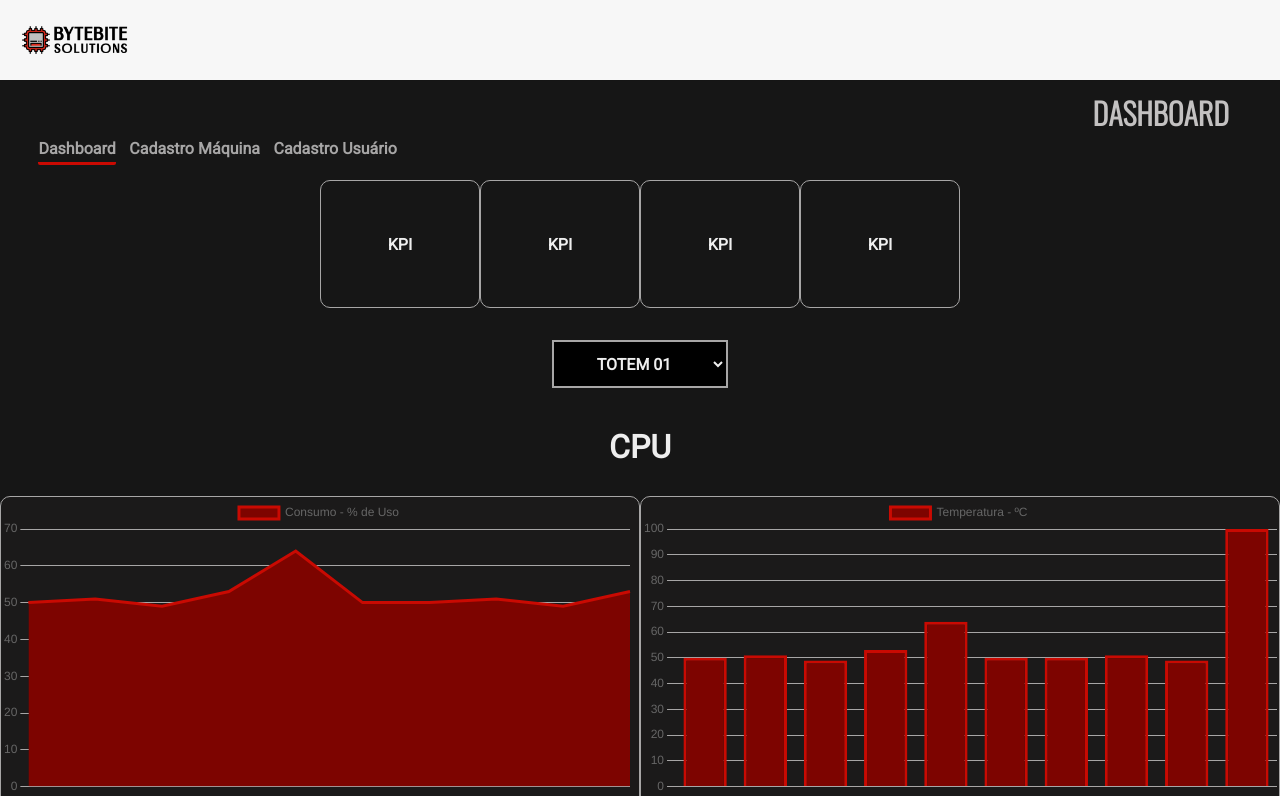
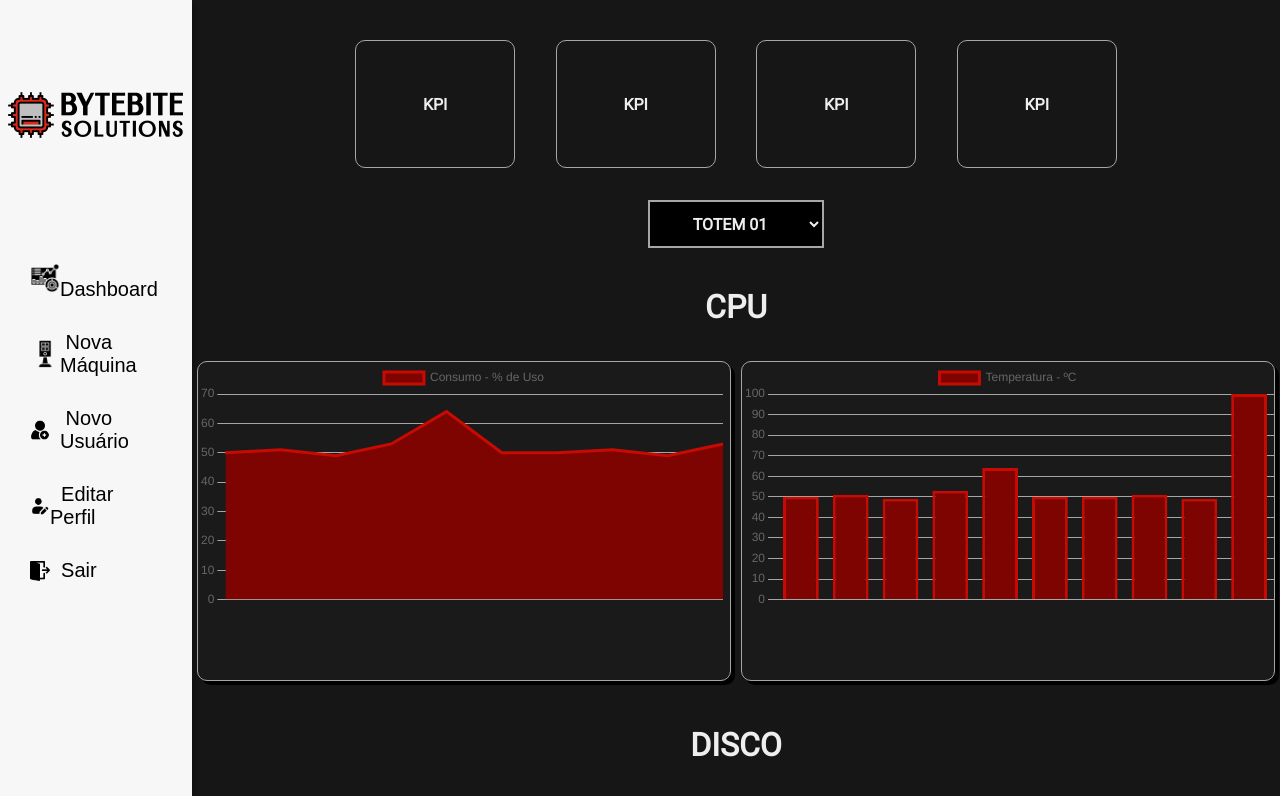
Before and after one commit to ByteBite-Brasil/ByteBite-Web-Application, a website: page site/public/dashboard/dashboard.html in a window 1280 px wide. Shown: the top 796 px of the page. Drawn offline with nearby package versions, Linux system fonts and the light colour scheme.

Commit message:
Adição sidebar e icons na Dashboard

```diff
--- a/site/public/dashboard/dashboard.css
+++ b/site/public/dashboard/dashboard.css
@@ -19,22 +19,64 @@ body {
     background-color: var(--background-color);
 }
 
+
+
+.side-menu {
+    position: fixed;
+    background: #f7f7f7;
+    width: 15vw;
+    min-height: 100vh;
+    display: flex;
+    flex-direction: column;
+    box-shadow: 4px 4px 4px 0 rgba(0, 0, 0, 0.2);
+    top: 0;
+
+
+}
+
+.side-menu .brand-nome {
+
+    height: 10vh;
+    display: flex;
+    align-items: center;
+    justify-content: center;
+    margin-bottom: 160px;
+
+}
+
+.side-menu li {
+    font-size: 20px;
+    padding: 15px 30px;
+    color: rgb(0, 0, 0);
+    align-items: center;
+    display: flex;
+
+}
+
+.side-menu li:hover {
+    background: #80808037;
+    color: black;
+}
+
+#pad_img {
+    margin-right: 10px;
+}
+
+/* */
+
 /*header + navbar */
-.menu-content {
-
-    /* background: linear-gradient(rgba(255, 255, 255, 0.1),rgba(255, 255, 255, 0.010),rgba(255, 255, 255, 0.01));
-    backdrop-filter: blur(3px); */
+/* .menu-content {
 
     background-color: #f7f7f7;
     position: fixed;
     top: 0;
-    left: 0;
     right: 0;
-    width: 100%;
-    height: 10%;
-    z-index: 99;
-    box-shadow: 0.3px 0.3px 0.3px rgba(25, 25, 25, 0.447);
+    width: 80vw;
+    height: 10vh;
+    box-shadow: 0.3px 0.3px 0.3px rgba(25, 25, 25, 0.447)
 }
+
+
 
 .menu-content {
     display: flex;
@@ -42,6 +84,14 @@ body {
     align-items: center;
     width: 100%;
     height: 10%;
+} */
+
+.container {
+    position: absolute;
+    right: 0;
+    width: 85%;
+    height: 226vh;
+    /* background: #5F818A; */
 }
 
 #logo {
@@ -50,8 +100,9 @@ body {
     align-items: center;
     display: flex;
 }
-.page--title{
-    font-family: 'Oswald',sans-serif;
+
+.page--title {
+    font-family: 'Oswald', sans-serif;
     font-size: 30px;
     text-transform: uppercase;
     width: 96%;
@@ -60,13 +111,14 @@ body {
 }
 
 /* titulo */
-#section_navbar{
-    font-family: 'Oswald',sans-serif;
+#section_navbar {
+    font-family: 'Oswald', sans-serif;
     margin-top: 90px;
-    width:100%;
+    width: 100%;
     height: 50px;
     color: var(--secundary-text);
 }
+
 /* navegação */
 .navigation--bar {
     display: flex;
@@ -76,21 +128,25 @@ body {
     color: var(--secundary-text);
 
 }
-.navigation--bar a{
+
+.navigation--bar a {
     text-decoration: none;
     color: var(--secundary-text);
     font-family: var(--font-family-subtitle);
     font-weight: bold;
 }
-.active{
+
+.active {
     height: 30px;
     border-bottom: 3px solid;
     border-color: #c90a02;
     border-radius: 2px;
 }
+
 .navbar--item {
     font-size: 16px;
 }
+
 .menu ul {
     list-style: none;
     display: flex;
@@ -129,7 +185,7 @@ a {
 
 /* kpis */
 .kpis {
-    width: 50%;
+    width: 70%;
     margin: auto;
     margin-top: 2.5rem;
     display: flex;
@@ -172,6 +228,8 @@ a {
     width: 100%;
     display: flex;
     justify-content: space-around;
+    align-content: space-around;
+    padding: 5px;
 }
 
 .grafico {
@@ -184,6 +242,19 @@ a {
     box-shadow: 4px 4px#000000;
 
 }
+
+.grafico1 {
+
+    height: 20em;
+    width: 40em;
+    background-color: #1b1a1a;
+    border: solid 1px var(--secundary-text);
+    border-radius: 10px;
+    box-shadow: 4px 4px#000000;
+    margin-right: 10px;
+
+}
+
 .graficoRam {
     height: 20em;
     width: 40em;
@@ -192,6 +263,7 @@ a {
     border-radius: 10px;
     box-shadow: 4px 4px#000000;
 }
+
 .temp1 {
 
     display: flex;
@@ -203,9 +275,11 @@ a {
     font-size: 90px;
     color: rgb(26, 200, 26);
 }
+
 .hardware {
     margin-top: 40px;
 }
+
 .hardware h1 {
     text-align: center;
     color: var(--primary-text);
@@ -213,13 +287,13 @@ a {
     font-family: var(--font-family-subtitle);
 }
 
-.selecionarMaquina{
+.selecionarMaquina {
     margin-top: 2em;
     display: flex;
     justify-content: center;
-  }
+}
 
-  .escolhaTotem{
+.escolhaTotem {
     border: solid 2px var(--secundary-text);
     height: 3em;
     width: 11em;
@@ -229,4 +303,4 @@ a {
     font-weight: bold;
     background-color: #000000;
     color: var(--primary-text);
-  }
+}
--- a/site/public/dashboard/dashboard.html
+++ b/site/public/dashboard/dashboard.html
@@ -16,18 +16,39 @@
 </head>
 
 <body>
+
+    <div class="side-menu">
+        <div class="brand-nome">
+            <img src="../assets/logo/data-company-logo-creator-with-a-computer-chip-icon-388b-el1.png" width="250px"
+                style="margin-top: 150px;">
+        </div>
+        <ul>
+            <a href="dashboard.html">
+                <li><img src="../assets/icons/dashboard_icon.png" width="30px">&nbsp; Dashboard</li>
+            </a>
+            <a href="../cadMaquinas.html">
+                <li><img src="../assets/icons/kiosk_icon.png" width="30px">&nbsp;Nova Máquina</li>
+            </a>
+            <a href="../cadastroFun.html">
+                <li><img id="pad_img" src="../assets/icons/add-user_icon.png" width="20px">&nbsp;Novo Usuário</li>
+            </a>
+            <a href="">
+                <li><img src="../assets/icons/resume_icon.png" width="20px">&nbsp; Editar Perfil</li>
+            </a>
+            <a href="../index.html">
+                <li><img src="../assets/icons/logout_icon.png" width="20px">&nbsp; Sair</li>
+            </a>
+        </ul>
+    </div>
+
     <header class="menu">
-        <div class="menu-content">
-            <span id="box_logo">
-                <a href="../index.html">
-                    <img id="logo" src="../assets/logo/data-company-logo-creator-with-a-computer-chip-icon-388b-el1.png"
-                        alt="LOGO">
-                </a>
-            </span>
-        </div>
+
     </header>
 
-    <div id="section_navbar">
+
+
+
+    <!-- <div id="section_navbar">
 
         <div class="page--title">
             <h4>Dashboard</h4>
@@ -45,7 +66,9 @@
                 <a href="../cadastroFun.html">Cadastro Usuário</a>
             </div>
         </div>
-    </div>
+    </div> -->
+
+    <div class="container">
 
         <div class="kpis">
             <div class="kpi">
@@ -72,25 +95,23 @@
         <div class="hardware">
             <h1>CPU</h1>
             <div class="areaGrafico">
-            <div class="grafico">
+                <div class="grafico1">
                     <canvas id="myChart"></canvas>
                 </div>
                 <div class="grafico">
                     <canvas id="temp1"></canvas>
                 </div>
-            <!-- <div class="temp1"><span>50 ºC</span></div> -->
             </div>
         </div>
         <div class="hardware">
             <h1>DISCO</h1>
             <div class="areaGrafico">
-            <div class="grafico">
+                <div class="grafico1">
                     <canvas id="myChart1"></canvas>
                 </div>
                 <div class="grafico">
                     <canvas id="temp2"></canvas>
                 </div>
-            <!-- <div class="temp1"><span>50 ºC</span></div> -->
             </div>
         </div>
         <div class="hardware">
@@ -99,10 +120,10 @@
                 <div class="graficoRam">
                     <canvas id="consumoRam"></canvas>
                 </div>
-            <!-- <div class="temp1"><span>50 ºC</span></div> -->
             </div>
         </div>
         <script src="dashboard.js"></script>
+    </div>
 </body>
 
 </html>
```
Also changed, not shown: site/public/assets/icons/add-user_icon.png (added), site/public/assets/icons/dashboard_icon.png (added), site/public/assets/icons/kiosk_icon.png (added), site/public/assets/icons/logout_icon.png (added), site/public/assets/icons/resume_icon.png (added). Lines whose indentation alone changed are shown as unchanged.
